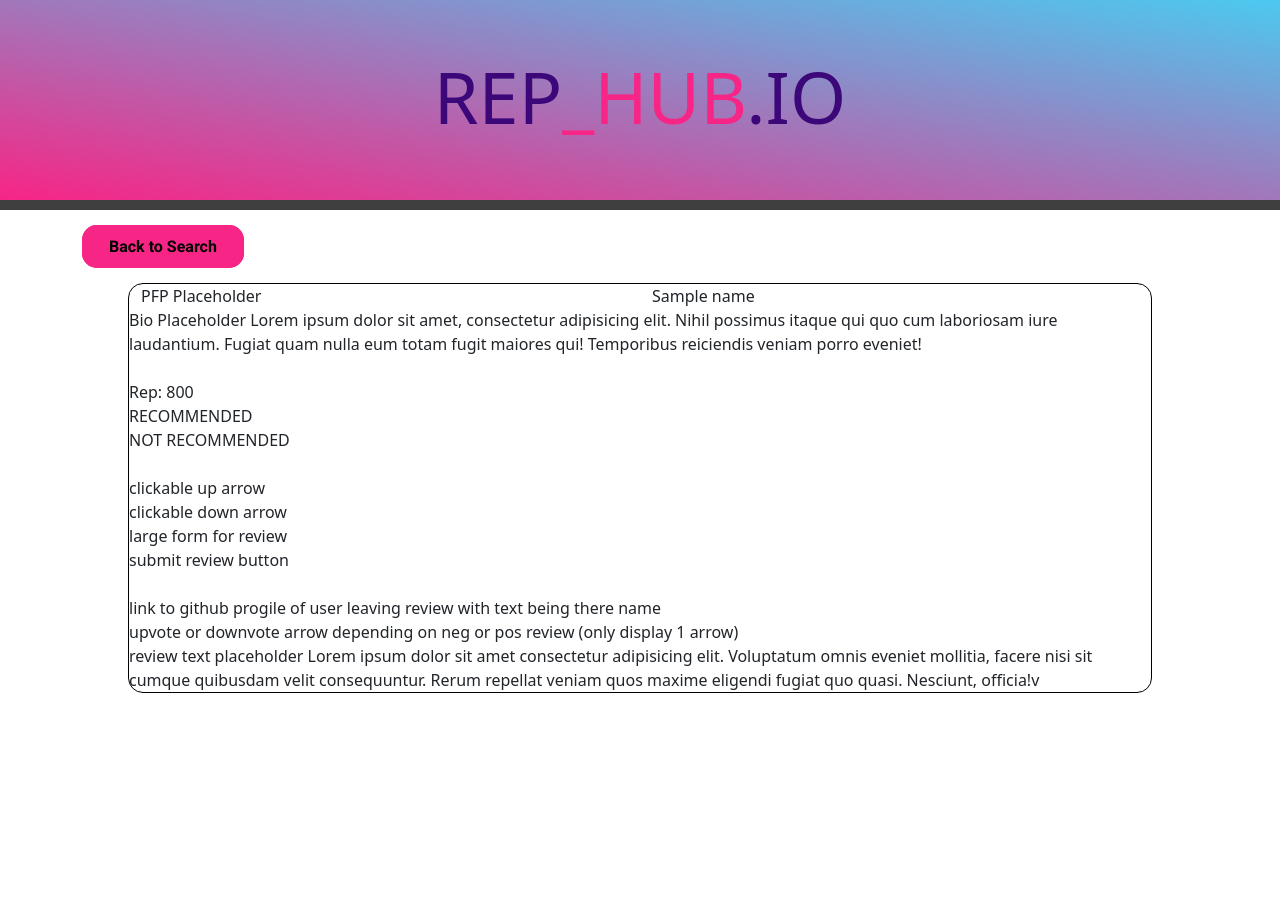
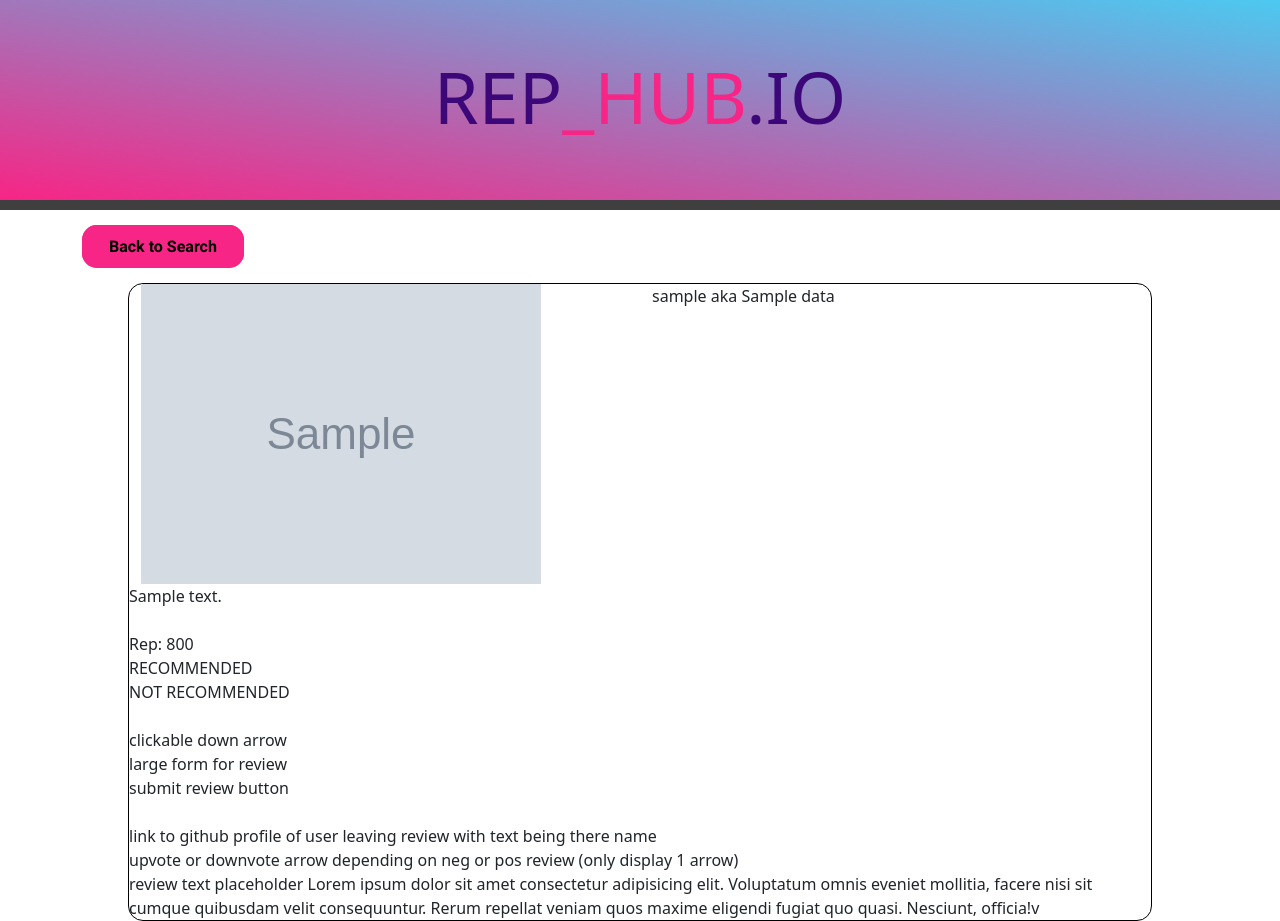
Before and after one commit to platypus567/rep_hub, a Flask app: template templates/search-result.html in a window 1280 px wide. Before the commit the page ends 693 px from the top, so only its background shows below. Run offline with Flask 2, Linux system fonts and the light colour scheme; the template is opened without the code that fills it: most values are stand-ins (such as "Sample title", 1, 10 or a date in 2020); grey boxes marked "Sample" are stand-in pictures; some libraries are stand-ins or nearby versions.

Commit message:
added return button to the error page, along with error handling for a bad request

```diff
--- a/main.py
+++ b/main.py
@@ -1,22 +1,32 @@
 from flask import Flask, render_template, redirect, url_for
+import requests
 from flask_wtf import FlaskForm
 from flask_bootstrap import Bootstrap
 from wtforms import StringField, SubmitField, IntegerField
 from wtforms.validators import DataRequired, URL
 from wtforms.widgets import html5
+
+#INSTALL THESE PACKAGES OR IT WON'T WORK
+
 app = Flask(__name__)
 app.config['SECRET_KEY'] = '8BYkEfBA6O6donzWlSihBXox7C0sKR6b'
 Bootstrap(app)
 
+#setting vars for the app to work above
+
 class SearchForm(FlaskForm):
     user_search = StringField("Search:", validators=[DataRequired()])
     submit = SubmitField("Search")
+
+# form class, only two fields because it's a search bar, DO NOT CHANGE
 
 
 @app.route("/")
 def home():
     form = SearchForm()
     return render_template("index.html", form=form)
+#home route, self explanatory
+
 
 @app.route("/search", methods=['POST'])
 def find_user():
@@ -24,12 +34,23 @@ def find_user():
     if form.validate_on_submit():
      print("True")
      name_searched = form.user_search.data
-     return render_template("search-result.html",form=form, name=name_searched)
+     response = requests.get(f"https://api.github.com/users/{name_searched}")
+     data = response.json()
+     print(data)
+     key = "message"
+     if key in data:
+         return render_template('error.html')
+     else:
+        return render_template("search-result.html",form=form, username=name_searched, data=data)
+
+#API call should be made, return response as JSON and we handle data on the front end side
 
 
 @app.errorhandler(404)
 def page_not_found(e):
     return render_template('error.html'), 404
+#error page 404
+
 
 if __name__ == "__main__":
     app.run(debug=True)
--- a/templates/error.html
+++ b/templates/error.html
@@ -6,6 +6,11 @@
 <body>
     {% block content %}
     <br>
+    <div class="row">
+        <div class="col">
+            <a href="{{url_for('home')}}" id="return">Back to Search</a>
+        </div>
+    </div>
     <div class="container error-bg-md">
 
         <!-- <p class="center-text display-1 error-text">Looks like you took a wrong turn past Albany</p> -->
--- a/templates/search-result.html
+++ b/templates/search-result.html
@@ -19,12 +19,12 @@
 
     <div class="container">
         <div class="row">
-            <div class="col">PFP Placeholder</div>
-            <div class="col">{{name}}</div>
+            <div class="col">
+                <img src="{{data['avatar_url']}}">
+            </div>
+            <div class="col">{{username}} aka {{data['name']}}</div>
         </div>
-        <Div class="row">Bio Placeholder Lorem ipsum dolor sit amet, consectetur adipisicing elit. Nihil possimus itaque
-            qui quo cum laboriosam iure laudantium. Fugiat quam nulla eum totam fugit maiores qui! Temporibus reiciendis
-            veniam porro eveniet!</Div>
+        <Div class="row">{{data['bio']}}</Div>
     </div>
     <br>
     <div class="container">
@@ -36,14 +36,14 @@
     </div>
     <br>
     <div class="container">
-        <div class="row">clickable up arrow</div>
+        <div class="row"></div>
         <div class="row">clickable down arrow</div>
         <div class="row">large form for review</div>
         <div class="row">submit review button</div>
     </div>
     <br>
     <div class="container">
-        <div class="row">link to github progile of user leaving review with text being there name</div>
+        <div class="row">link to github profile of user leaving review with text being there name</div>
         <div class="row">upvote or downvote arrow depending on neg or pos review (only display 1 arrow)</div>
         <div class="row">review text placeholder Lorem ipsum dolor sit amet consectetur adipisicing elit. Voluptatum
             omnis eveniet mollitia, facere nisi sit cumque quibusdam velit consequuntur. Rerum repellat veniam quos
```
